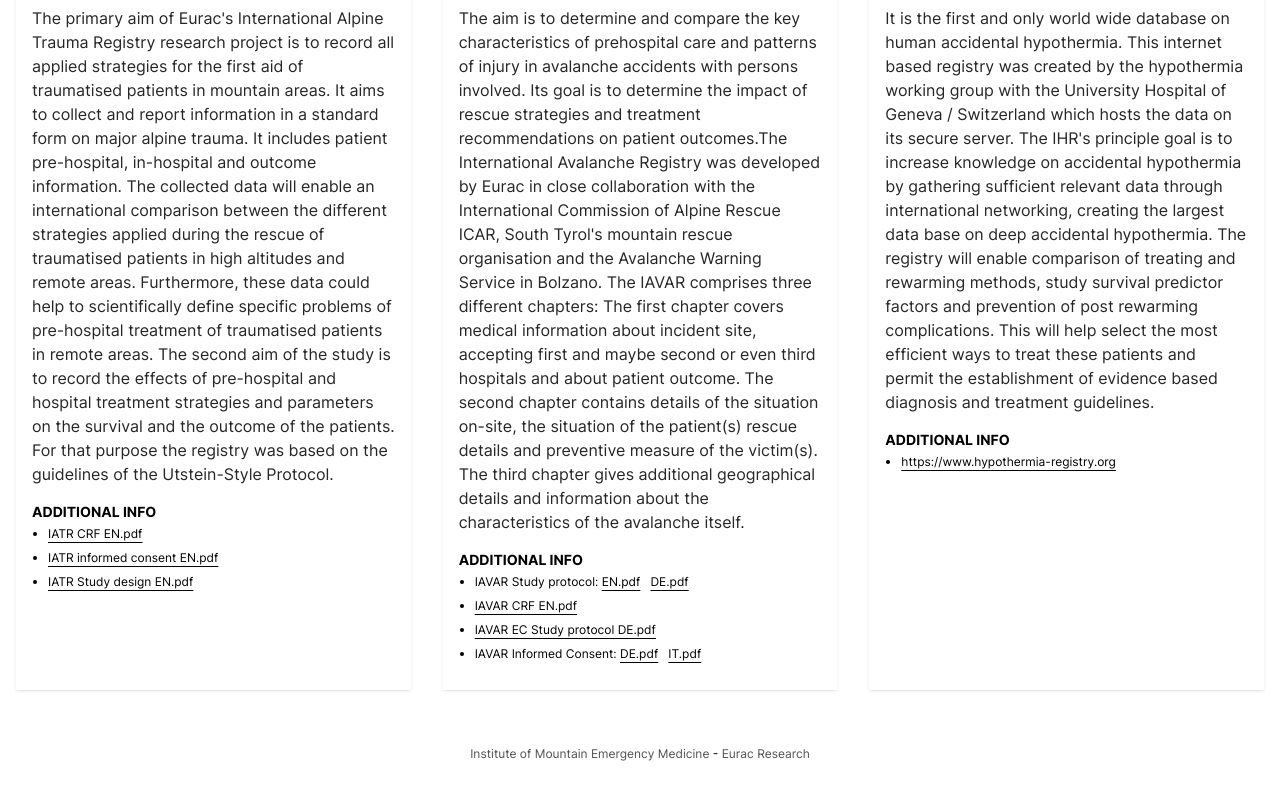
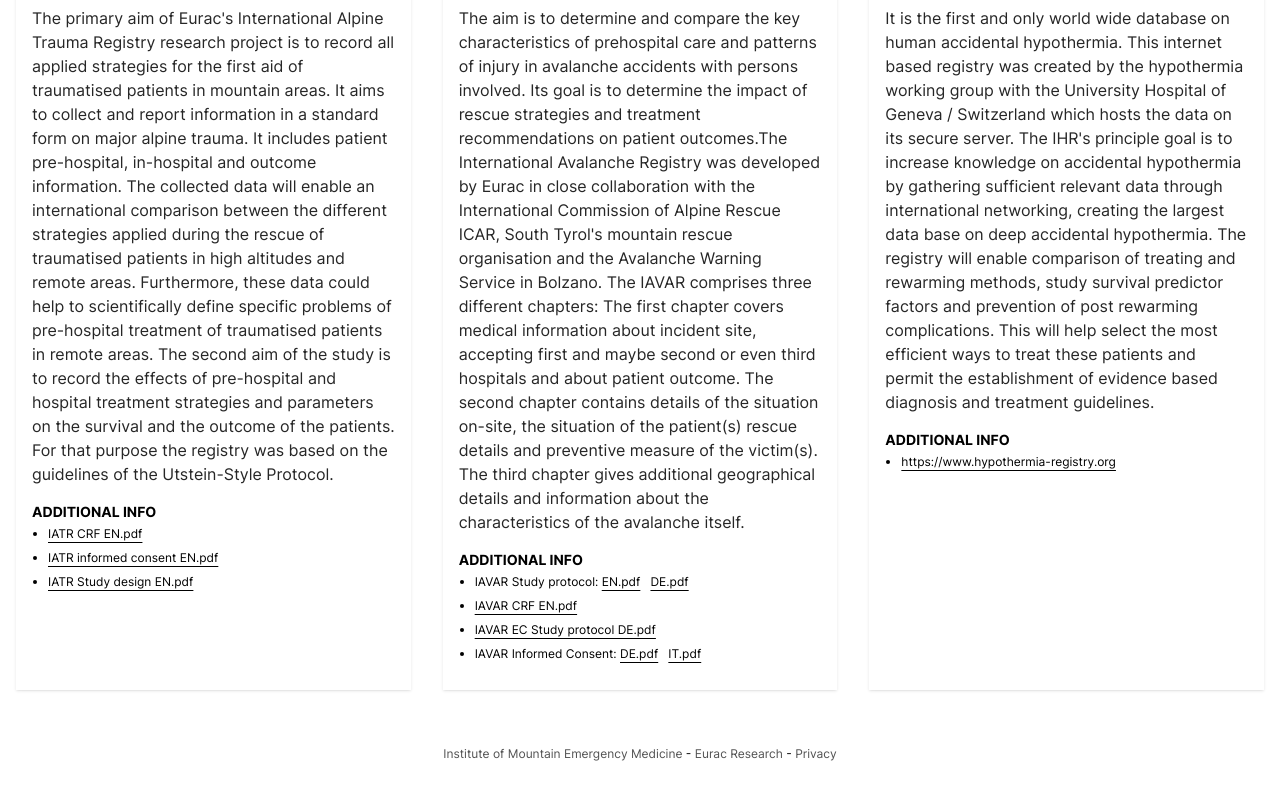
Before and after one commit to euracresearch/mountain-registries-site, an Astro site: page / in a window 1280 px wide. Shown: the part 470-1270 px from the top of the page. Built offline with nearby package versions, Linux system fonts and the light colour scheme; Astro itself is replaced by a stand-in of ours.

Commit message:
add link to privacy

```diff
--- a/src/layouts/Layout.astro
+++ b/src/layouts/Layout.astro
@@ -28,7 +28,8 @@
 			<div class="pb-10">
 				<a href="https://www.eurac.edu/en/institutes-centers/institute-of-mountain-emergency-medicine" target="_blank"
 			rel="noreferrer" class="text-neutral-600">Institute of Mountain Emergency Medicine</a> - <a href="https://www.eurac.edu" target="_blank"
-			rel="noreferrer" class="text-neutral-600">Eurac Research</a>
+			rel="noreferrer" class="text-neutral-600">Eurac Research</a> - <a href="https://www.eurac.edu/en/static/privacy-policy-website" target="_blank"
+			rel="noreferrer" class="text-neutral-600">Privacy</a>
 			</div>
 		</footer>
 
```
